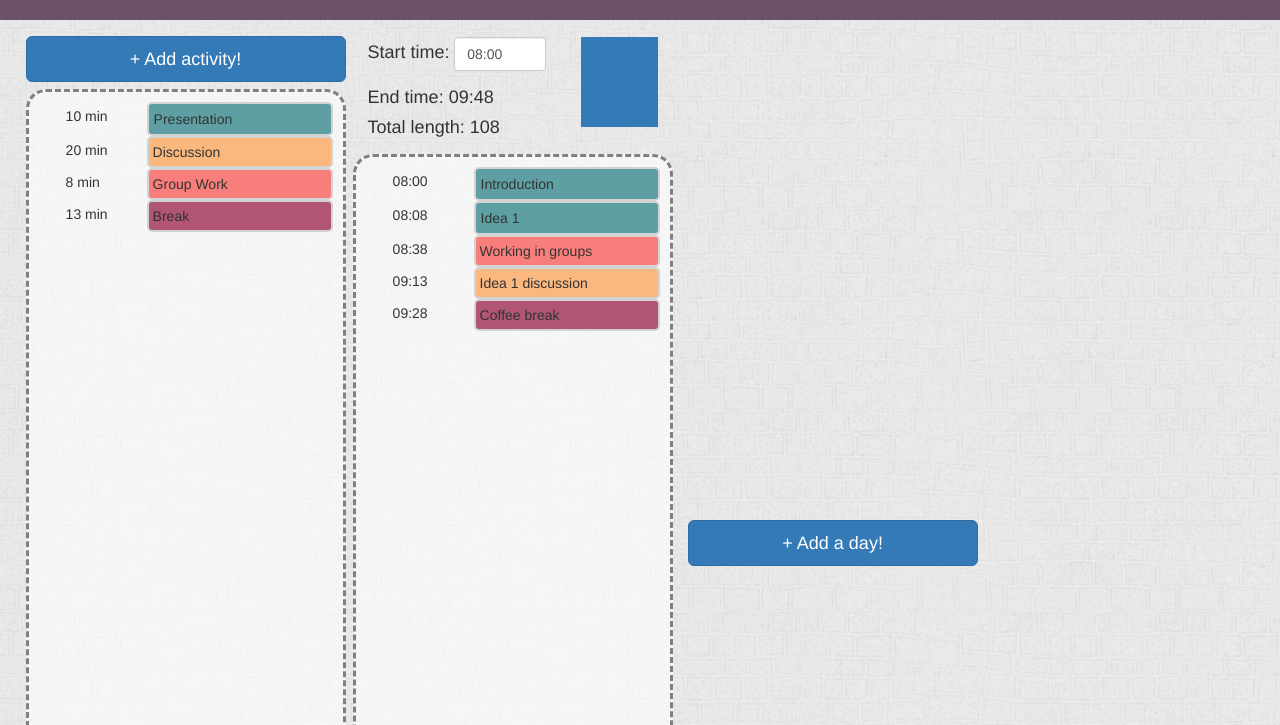
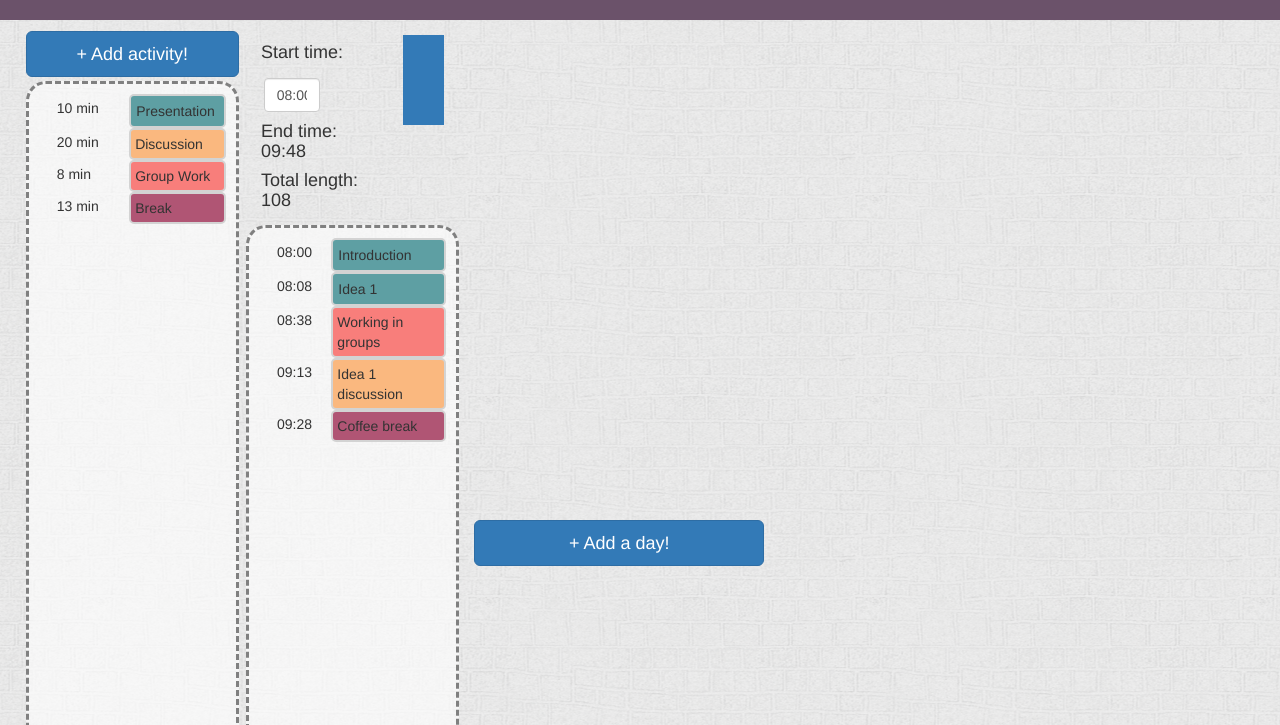
Before and after one commit to Dexterminator/iprog-project, a plain HTML site: page index.html in a window 1280 px wide. Shown: the part 75-800 px from the top of the page. Drawn offline with nearby package versions, Linux system fonts and the light colour scheme.

Commit message:
Added validation of numbers to the form, and made the columns narrower as a test.

```diff
--- a/index.html
+++ b/index.html
@@ -8,6 +8,7 @@
     <link rel='stylesheet' type='text/css' href='main.css'/>
     <!-- Bootstrap CSS -->
     <link rel="stylesheet" href="http://netdna.bootstrapcdn.com/bootstrap/3.1.0/css/bootstrap.min.css">
+    <link rel="stylesheet" href="jquery-ui/css/ui-lightness/jquery-ui-1.10.4.custom.css">
 </head>
 
 <body class="background-image">
@@ -21,7 +22,7 @@
         <div id="containerRow" class="row">
             <!-- addActivitiesView -->
             <div id="addActivitiesView">
-                <div class="col-md-3 column-1 column-1-margin">
+                <div class="col-md-2 column-1 column-1-margin">
                     <div class="row">
                         <button id="addActivityButton" class="addActivity-button btn btn-primary btn-lg btn-block">+ Add activity!</button>
                     </div>
@@ -38,7 +39,7 @@
 
             <!-- agendaView -->
             <div id="agendaView">
-                <div class="col-md-3">
+                <div class="col-md-2">
                     <div class="row">
                         <div class="col-md-8">
                             <div><form class="form-inline"><label><h4>Start time: </h4></label><input type="text" class="form-control form-align" id="start-time"></form></div>
--- a/js/controller/formViewController.js
+++ b/js/controller/formViewController.js
@@ -4,6 +4,8 @@ var FormViewController = function (view, model){
 		// Makes sure user inputs correct values
 		if(view.formInputName.val() == "" || view.formInputLength.val() == ""  || view.formInputDesc.val() == ""){
 			alert("You must enter all values.")
+		}else if (/d/.test(view.formInputLength.val())) {
+			alert("Only numbers are allowed for the activity length.");
 		} else {
 			var act = new Activity(view.formInputName.val(),parseInt(view.formInputLength.val()),view.formInputType.val(),view.formInputDesc.val());
 			view.formInputName.val("");
--- a/js/view/addActivitiesView.js
+++ b/js/view/addActivitiesView.js
@@ -26,10 +26,10 @@ var AddActivitiesView = function (container,model) {
 
 	        var li = $("<li>");
 			actRow = $("<div>").addClass("row");
-			actLenCol = $("<div>").addClass("col-md-3 col-md-offset-1");
+			actLenCol = $("<div>").addClass("col-md-4 col-md-offset-1");
 			actLenDisplay = $("<div>").addClass("activity-time").html(actLength + " min");
 
-			actTypeCol = $("<div>").addClass("col-md-8");
+			actTypeCol = $("<div>").addClass("col-md-7");
 			actDisplay = $("<div>").addClass(actType).html(actName);
 
 			actLenCol.append(actLenDisplay);
```
